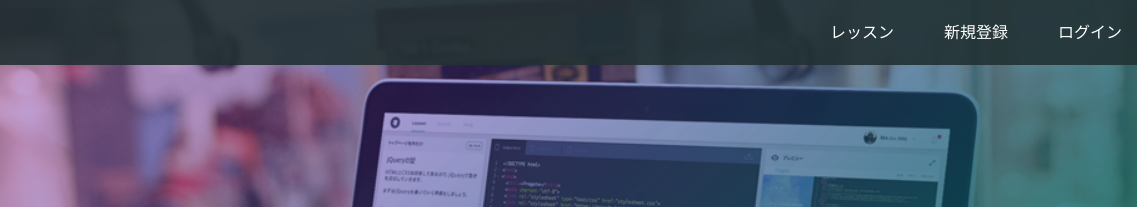
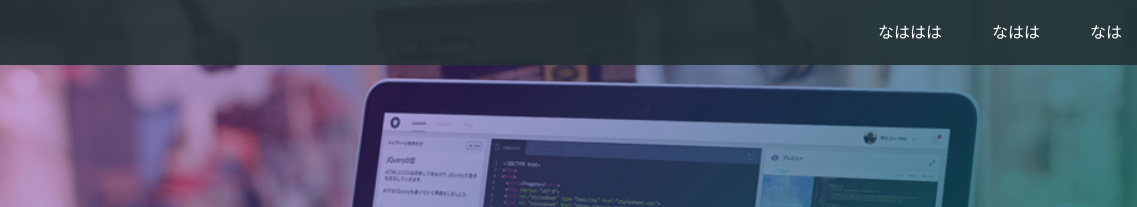
Before and after one commit to i2224007/i2224007.github.io, a plain HTML site: page index.html in a window 1280 px wide. Shown: the top 207 px of the page, 143-1280 px from the left. Drawn offline with Linux system fonts and the light colour scheme.

Commit message:
Update index.html

```diff
--- a/index.html
+++ b/index.html
@@ -15,9 +15,9 @@
       </div>
       <span class="fa fa-bars menu-icon"></span>
       <div class="header-right">
-        <a href="#">レッスン</a>
-        <a href="#">新規登録</a>
-        <a href="#" class="login">ログイン</a>
+        <a href="#">なははは</a>
+        <a href="#">なはは</a>
+        <a href="#" class="login">なは</a>
       </div>
     </div>
   </header>
```
